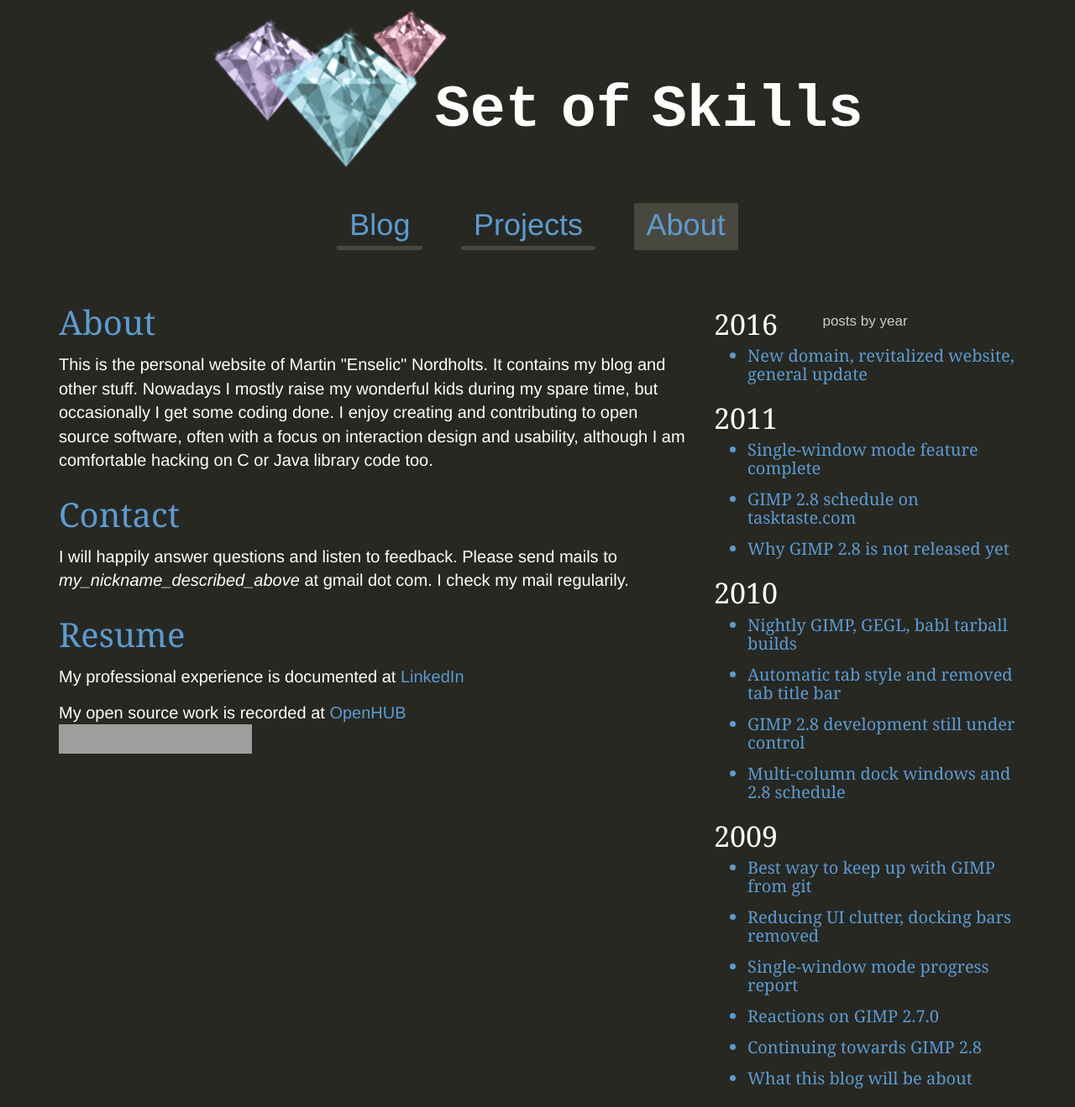
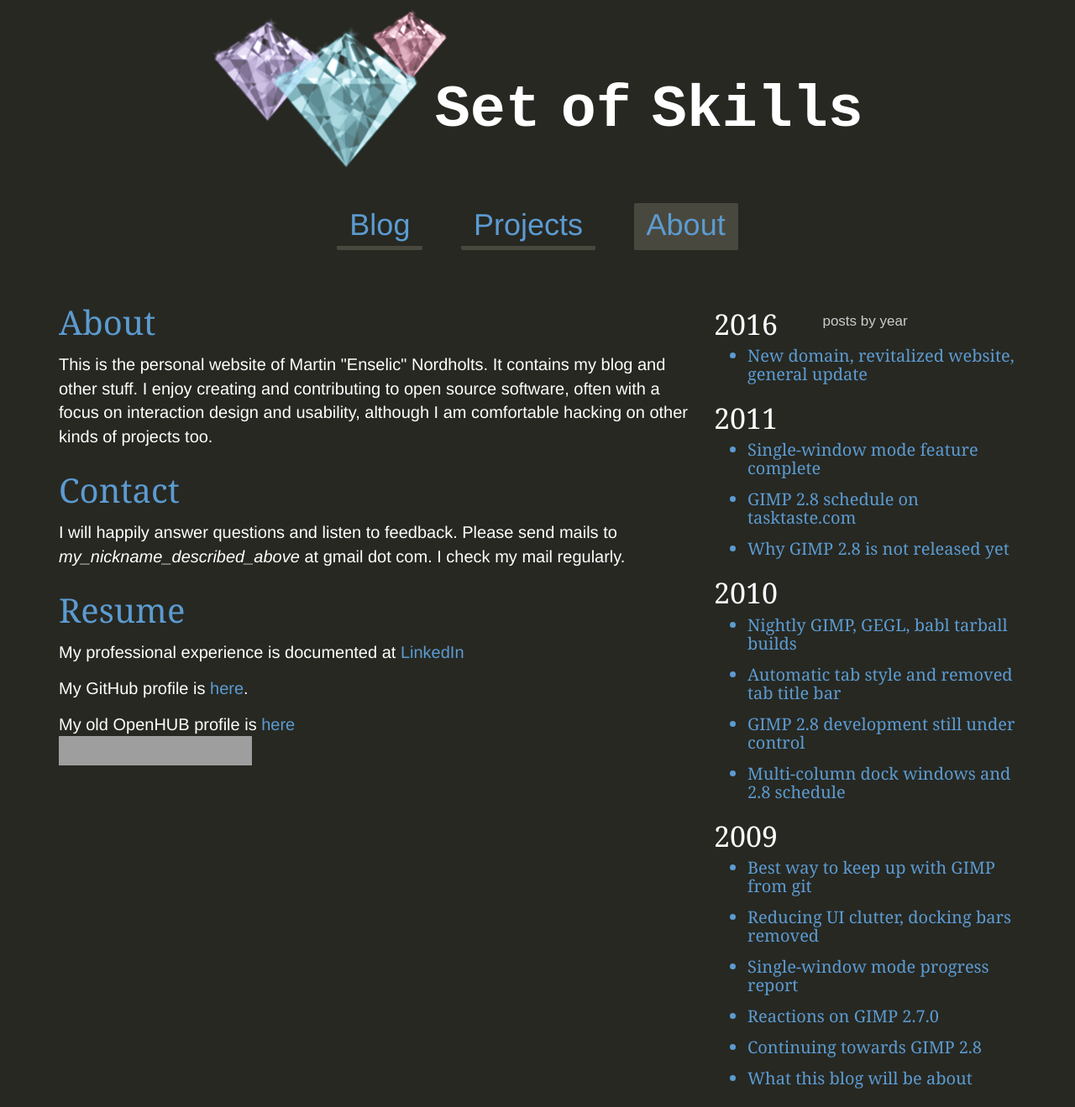
Before and after one commit to Enselic/setofskills.com, a Jekyll site: the page built from about/index.html, in a window 1280 px wide. Shown: the whole page at 84% size. Built offline with Jekyll 4.4.1, drawn with Linux system fonts in a browser that asks for light colours; grey boxes are pictures that could not be loaded.

Commit message:
about/index.html: Update and remove uninteresting info

```diff
--- a/about/index.html
+++ b/about/index.html
@@ -9,10 +9,10 @@ nav: About
 
 <h2>About</h2>
 
-<p>This is the personal website of Martin "Enselic" Nordholts.
-It contains my blog and other stuff.
-Nowadays I mostly raise my wonderful kids during my spare time, but occasionally I get some coding done. I enjoy creating
-and contributing to open source software, often with a focus on interaction design and usability, although I am comfortable hacking on C or Java library code too.
+<p>This is the personal website of Martin "Enselic" Nordholts. It contains my
+blog and other stuff. I enjoy creating and contributing to open source software,
+often with a focus on interaction design and usability, although I am
+comfortable hacking on other kinds of projects too.
 </p>
 
 
@@ -21,16 +21,19 @@ and contributing to open source software, often with a focus on interaction desi
 <p>I will happily answer questions and listen to
 feedback. Please send mails
 to <i>my_nickname_described_above</i> at gmail dot com. I
-check my mail regularily.
+check my mail regularly.
 </p>
 
 
 <h2>Resume</h2>
 
 <p>My professional experience is documented at
-<a href="http://se.linkedin.com/pub/martin-nordholts/a/718/364">LinkedIn</a></p>
+<a href="https://se.linkedin.com/in/martin-nordholts-364718a">LinkedIn</a></p>
 
-<p>My open source work is recorded at <a href="https://www.openhub.net/accounts/Enselic">OpenHUB</a><br/>
+<p>My GitHub profile is <a href="https://github.com/Enselic">here</a>.
+</p>
+
+<p>My old OpenHUB profile is <a href="https://www.openhub.net/accounts/Enselic">here</a><br/>
 <a target="_blank" href="https://www.openhub.net/accounts/Enselic?ref=sample"><img style="background: white" alt='Open Hub profile for Martin Nordholts' border='0' height='35' src='https://www.openhub.net/accounts/Enselic/widgets/account_detailed?format=gif&amp;ref=sample' width='230'>
 </a>
 </p>
```
